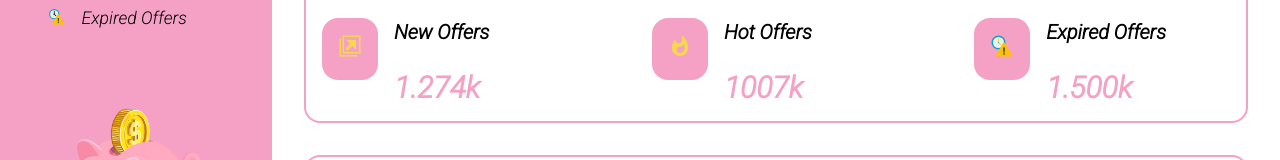
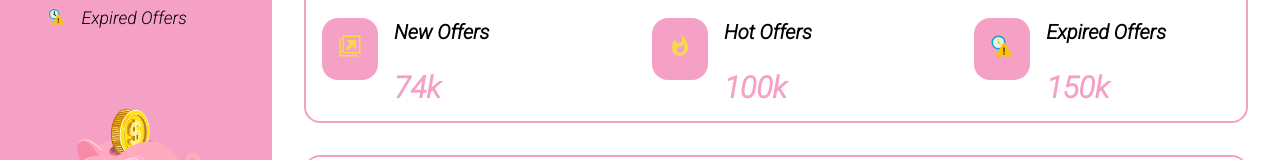
Before and after one commit to NataDav-create/DashboardOffers, a React (Create React App) app in the folder client/: page / in a window 1280 px wide. Shown: the part 174-334 px from the top of the page. Built offline with nearby package versions, Linux system fonts and the light colour scheme; no server answers.

Commit message:
modify dashboard

```diff
--- a/client/src/Components/Milestones.js
+++ b/client/src/Components/Milestones.js
@@ -39,17 +39,17 @@ export default function Milestones() {
     {
       icon: ImNewTab,
       title: 'New Offers',
-      value: '1.274k',
+      value: '74k',
     },
     {
       icon: MdWhatshot,
       title: 'Hot Offers',
-      value: '1007k',
+      value: '100k',
     },
     {
       icon: FcExpired,
       title: 'Expired Offers',
-      value: '1.500k',
+      value: '150k',
     },
   ];
   return (
```
